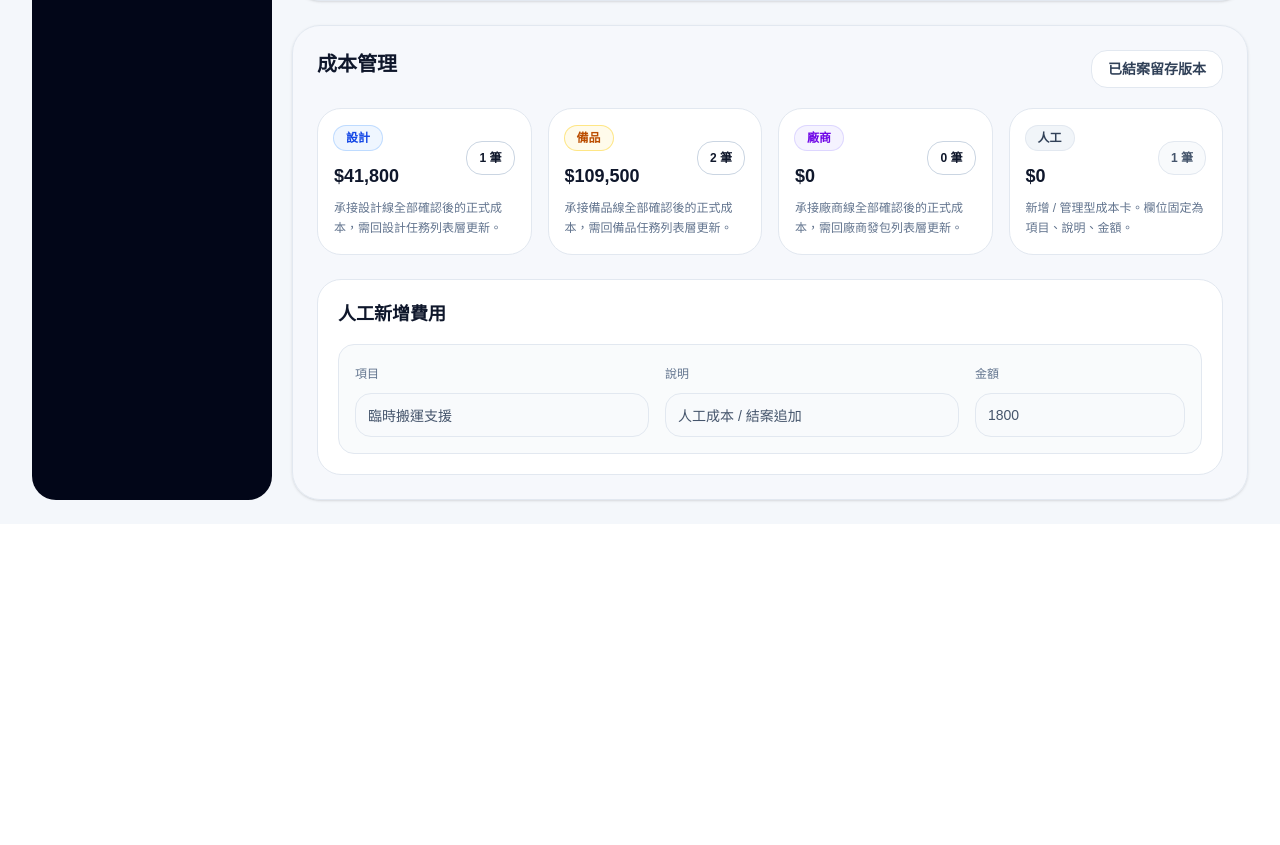
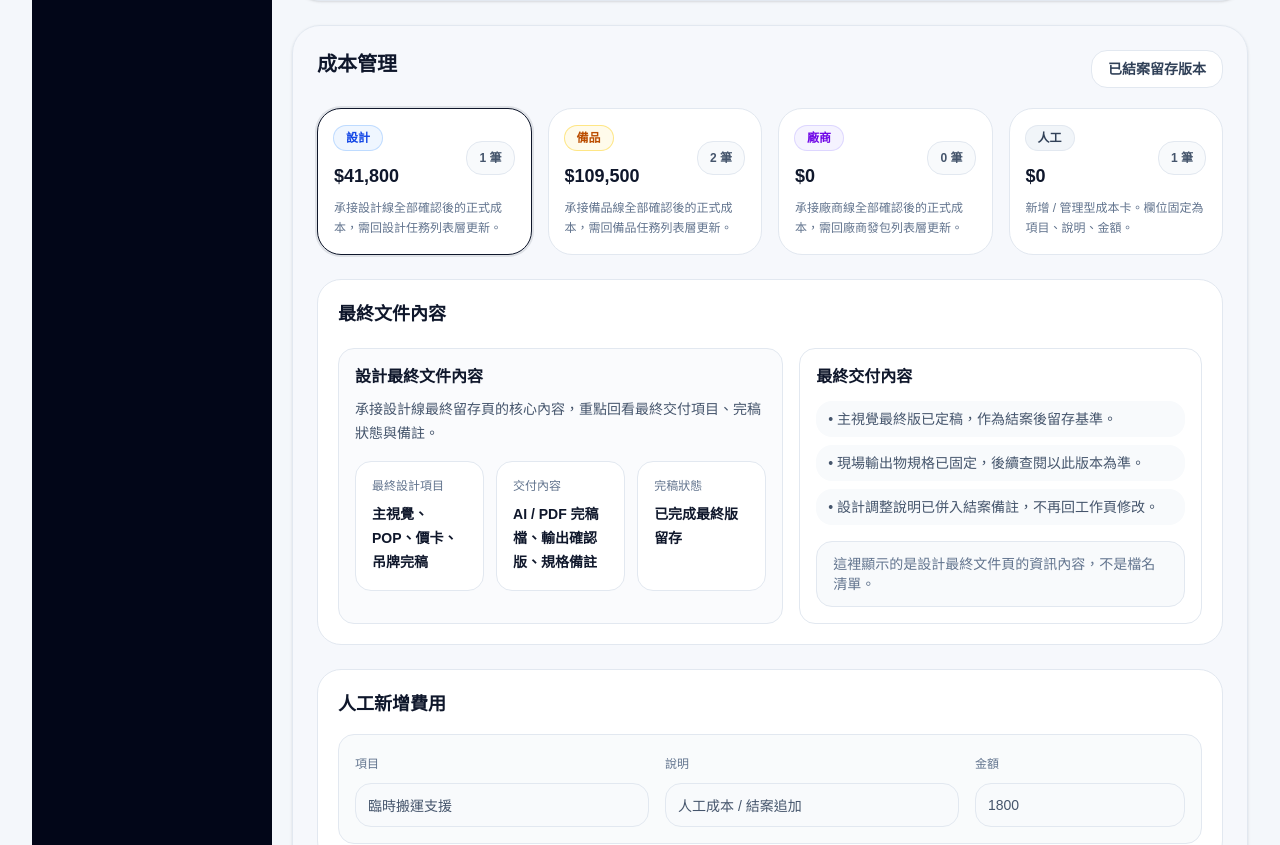
Before and after one commit to willy841/projectflow, a Next.js app in the folder project-mgmt/: page /closeout/qingshan-store-display-2026 in a window 1280 px wide. Shown: the part 730-1575 px from the top of the page. Before the commit the page ends 1254 px from the top, so only its background shows below. Built offline with nearby package versions, Linux system fonts and the light colour scheme; no server answers.

Commit message:
feat: add closeout cost source archive content tabs

```diff
--- a/project-mgmt/src/components/quote-cost-detail-client.tsx
+++ b/project-mgmt/src/components/quote-cost-detail-client.tsx
@@ -38,6 +38,7 @@ export function QuoteCostDetailClient({ project, mode = "active", initialProject
   const [manualSyncSuccess, setManualSyncSuccess] = useState<string | null>(null);
   const [isManualSyncing, setIsManualSyncing] = useState(false);
   const [quoteImportIndex, setQuoteImportIndex] = useState(0);
+  const [activeArchiveSource, setActiveArchiveSource] = useState<Exclude<CostSourceType, "人工">>("設計");
   const quoteImportOptions = sampleQuoteImports[project.id] ?? [project.quotationImport].filter(Boolean);
   const quoteLineItemOptions = sampleQuoteLineItemsByProject[project.id] ?? [project.quotationItems];
   const isClosedView = mode === "closed";
@@ -291,17 +292,24 @@ export function QuoteCostDetailClient({ project, mode = "active", initialProject
         </div>
 
         <div className="mt-5 grid gap-4 xl:grid-cols-4">
-          {costSourceSummary.map((item) => (
-            <article key={item.label} className="rounded-3xl border border-slate-200 bg-white p-4">
+          {costSourceSummary.map((item) => {
+            const isActiveArchiveSource = activeArchiveSource === item.label;
+            return (
+              <button
+                key={item.label}
+                type="button"
+                onClick={() => setActiveArchiveSource(item.label as Exclude<CostSourceType, "人工">)}
+                className={`rounded-3xl border bg-white p-4 text-left transition ${isActiveArchiveSource ? "border-slate-900 ring-2 ring-slate-900/10" : "border-slate-200 hover:border-slate-300"}`}
+              >
                 <div className="flex items-center justify-between gap-3">
                   <div>
                     <span className={`inline-flex rounded-full px-3 py-1 text-xs font-semibold ring-1 ${item.badgeClass}`}>{item.label}</span>
                     <p className="mt-3 text-lg font-semibold text-slate-900">{formatCurrency(item.originalTotal)}</p>
                   </div>
                   {item.href ? (
-                  <Link href={item.href} className="inline-flex items-center justify-center rounded-2xl border border-slate-300 bg-white px-3 py-2 text-xs font-semibold text-slate-700 transition hover:border-slate-400 hover:bg-slate-50">
+                    <span className="inline-flex items-center justify-center rounded-2xl border border-slate-200 bg-slate-50 px-3 py-2 text-xs font-semibold text-slate-600">
                       {item.count} 筆
-                  </Link>
+                    </span>
                   ) : (
                     <span className="inline-flex items-center justify-center rounded-2xl border border-slate-200 bg-slate-50 px-3 py-2 text-xs font-semibold text-slate-600">
                       {item.count} 筆
@@ -309,8 +317,9 @@ export function QuoteCostDetailClient({ project, mode = "active", initialProject
                   )}
                 </div>
                 <p className="mt-2 text-xs leading-5 text-slate-500">{item.description}</p>
-            </article>
-          ))}
+              </button>
+            );
+          })}
 
           <article className="rounded-3xl border border-slate-200 bg-white p-4">
             <div className="flex items-center justify-between gap-3">
@@ -324,6 +333,13 @@ export function QuoteCostDetailClient({ project, mode = "active", initialProject
             </div>
             <p className="mt-2 text-xs leading-5 text-slate-500">新增 / 管理型成本卡。欄位固定為項目、說明、金額。</p>
           </article>
+        </div>
+
+        <div className="mt-6 rounded-3xl border border-slate-200 bg-white p-5">
+          <div className="mb-5">
+            <h4 className="text-lg font-semibold text-slate-900">最終文件內容</h4>
+          </div>
+          <ArchiveContentPanel source={activeArchiveSource} />
         </div>
 
         <div className="mt-6 rounded-3xl border border-slate-200 bg-white p-5">
@@ -436,6 +452,91 @@ function QuickPanel({ value, label, archived }: { value: string; label: string;
   );
 }
 
+function ArchiveContentPanel({ source }: { source: Exclude<CostSourceType, "人工"> }) {
+  const contentMap: Record<Exclude<CostSourceType, "人工">, { summaryTitle: string; summary: string; primary: Array<{ label: string; value: string }>; secondaryTitle: string; secondaryItems: string[]; note: string }> = {
+    設計: {
+      summaryTitle: "設計最終文件內容",
+      summary: "承接設計線最終留存頁的核心內容，重點回看最終交付項目、完稿狀態與備註。",
+      primary: [
+        { label: "最終設計項目", value: "主視覺、POP、價卡、吊牌完稿" },
+        { label: "交付內容", value: "AI / PDF 完稿檔、輸出確認版、規格備註" },
+        { label: "完稿狀態", value: "已完成最終版留存" },
+      ],
+      secondaryTitle: "最終交付內容",
+      secondaryItems: [
+        "主視覺最終版已定稿，作為結案後留存基準。",
+        "現場輸出物規格已固定，後續查閱以此版本為準。",
+        "設計調整說明已併入結案備註，不再回工作頁修改。",
+      ],
+      note: "這裡顯示的是設計最終文件頁的資訊內容，不是檔名清單。",
+    },
+    備品: {
+      summaryTitle: "備品最終文件內容",
+      summary: "承接備品線最終留存頁的內容，重點回看項目、數量與最終整理結果。",
+      primary: [
+        { label: "最終備品項目", value: "展示架、五金配件、贈品包材" },
+        { label: "整理結果", value: "採購 / 整理完成，作為結案版留存" },
+        { label: "數量結論", value: "以結案當下最終清單為準" },
+      ],
+      secondaryTitle: "最終整理重點",
+      secondaryItems: [
+        "展示架與配件數量已收斂為結案版結果。",
+        "贈品包材追加內容已整併到最終備品頁。",
+        "現場補件與零星採購已吸收進最終備註。",
+      ],
+      note: "這裡顯示的是備品最終文件頁的資訊內容，不是檔名清單。",
+    },
+    廠商: {
+      summaryTitle: "廠商最終文件內容",
+      summary: "承接廠商線最終留存頁的內容，重點回看發包項目、合作對象與最終執行結果。",
+      primary: [
+        { label: "發包項目", value: "輸出製作、展示架加工、現場支援" },
+        { label: "合作對象", value: "春分印刷、青田展示製作、禮品補給站" },
+        { label: "最終狀態", value: "已依結案版本留存" },
+      ],
+      secondaryTitle: "最終執行內容",
+      secondaryItems: [
+        "各廠商承接項目已對齊結案版成本。",
+        "最終發包範圍與執行內容已從工作中版本收斂。",
+        "結案後查閱以本頁承接的最終內容為準。",
+      ],
+      note: "這裡顯示的是廠商最終文件頁的資訊內容，不是檔名清單。",
+    },
+  };
+
+  const content = contentMap[source];
+
+  return (
+    <div className="grid gap-4 xl:grid-cols-[minmax(0,1.05fr)_minmax(320px,0.95fr)]">
+      <div className="rounded-2xl border border-slate-200 bg-slate-50/70 p-4">
+        <h5 className="text-base font-semibold text-slate-900">{content.summaryTitle}</h5>
+        <p className="mt-2 text-sm leading-6 text-slate-600">{content.summary}</p>
+
+        <div className="mt-4 grid gap-3 md:grid-cols-3">
+          {content.primary.map((item) => (
+            <div key={`${source}-${item.label}`} className="rounded-2xl border border-slate-200 bg-white p-4">
+              <p className="text-xs font-medium text-slate-500">{item.label}</p>
+              <p className="mt-2 text-sm font-semibold leading-6 text-slate-900">{item.value}</p>
+            </div>
+          ))}
+        </div>
+      </div>
+
+      <div className="rounded-2xl border border-slate-200 bg-white p-4">
+        <h5 className="text-base font-semibold text-slate-900">{content.secondaryTitle}</h5>
+        <ul className="mt-3 space-y-2 text-sm text-slate-600">
+          {content.secondaryItems.map((item) => (
+            <li key={`${source}-${item}`} className="rounded-2xl bg-slate-50 px-3 py-2">• {item}</li>
+          ))}
+        </ul>
+        <div className="mt-4 rounded-2xl border border-slate-200 bg-slate-50 px-4 py-3 text-sm text-slate-500">
+          {content.note}
+        </div>
+      </div>
+    </div>
+  );
+}
+
 function SummaryCard({ title, value, mode, highlight = false }: { title: string; value: string; mode: DetailMode; highlight?: boolean }) {
   const isClosedView = mode === "closed";
   return (
```
Lines whose indentation alone changed are shown as unchanged.
